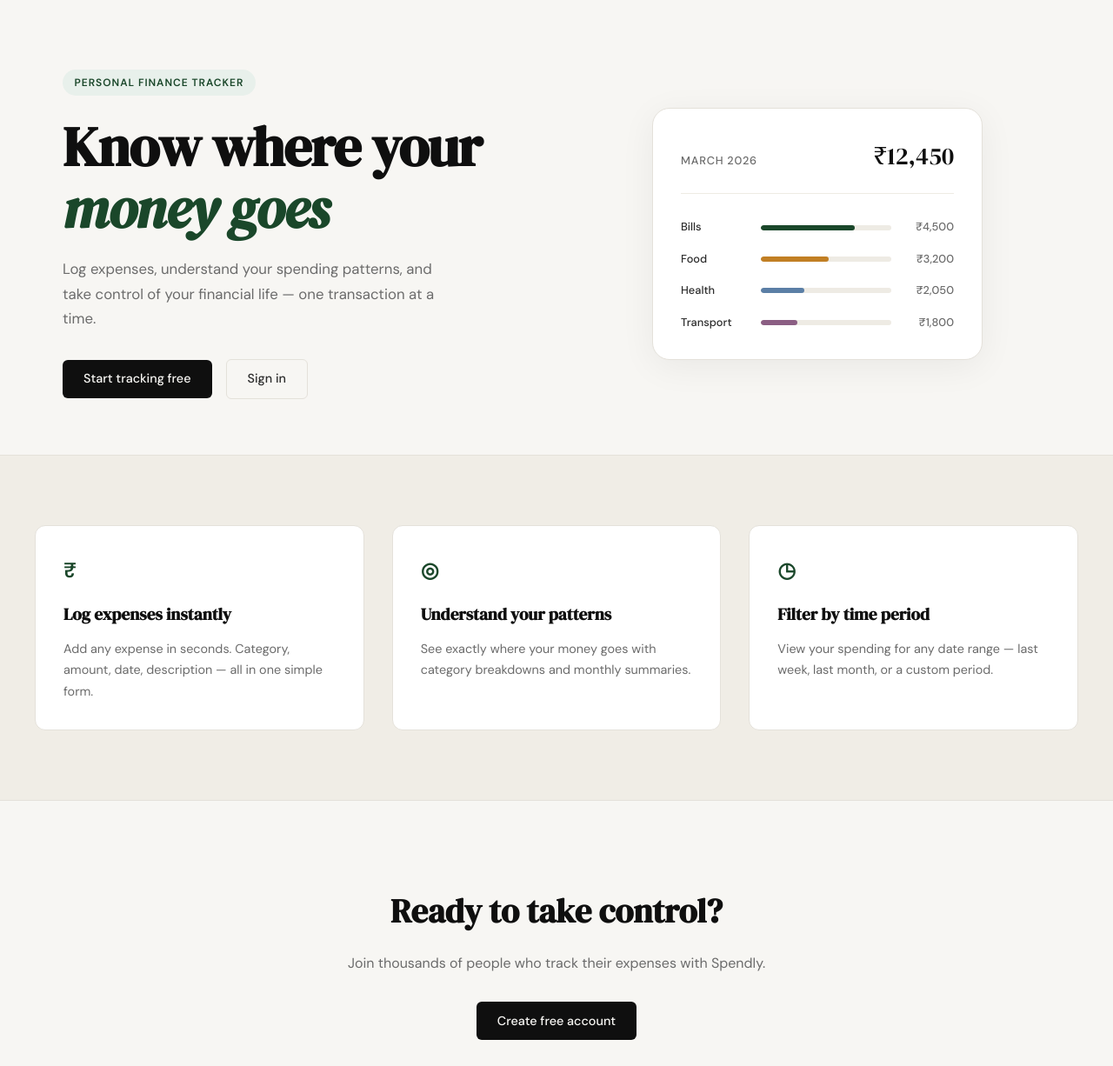
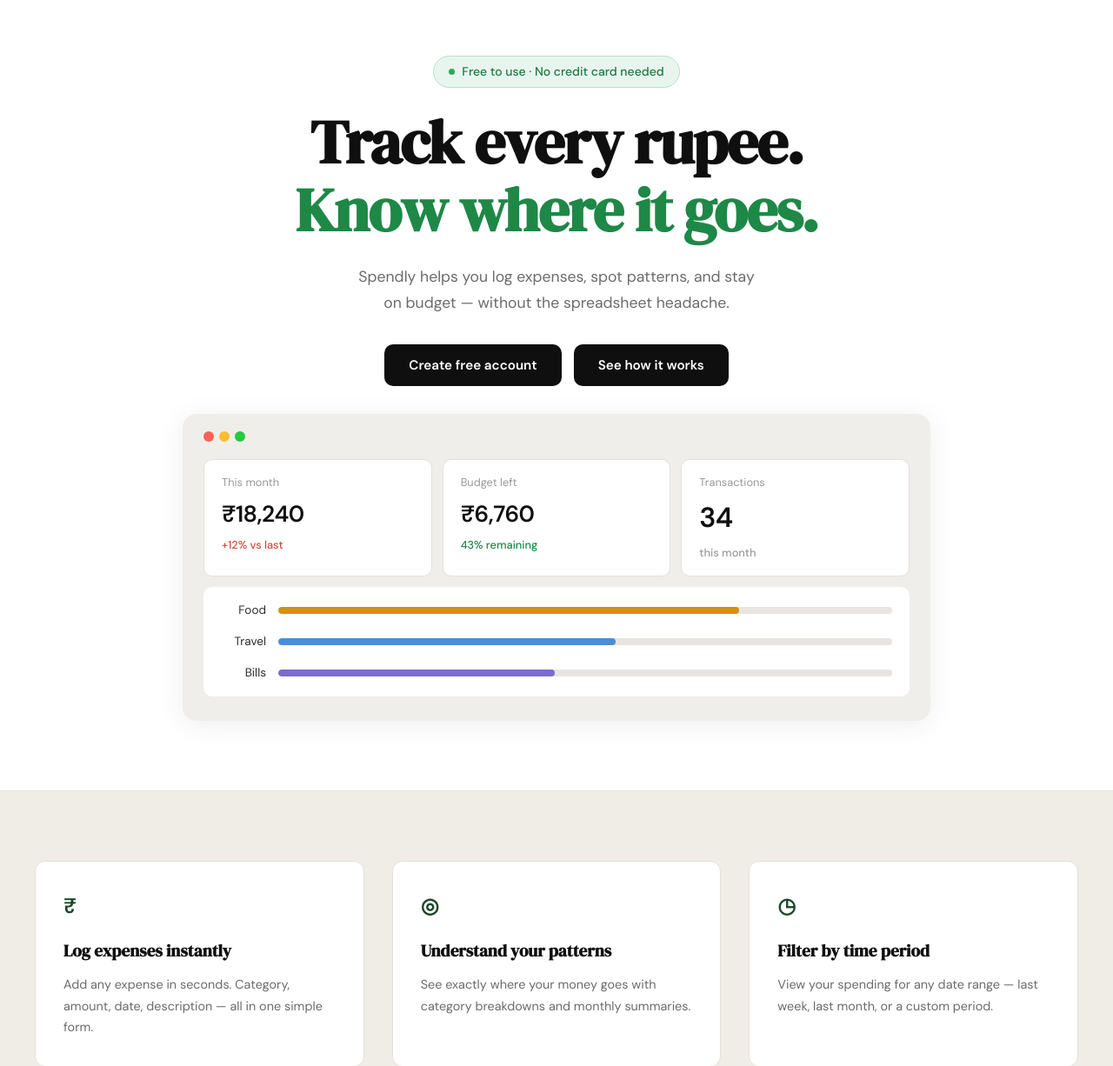
Before and after one commit to Pulkit12780/Spendly, a Flask app: page / in a window 1280 px wide. Shown: the part 61-1287 px from the top of the page at 87% size. Run offline with Flask 3, Linux system fonts and the light colour scheme.

Commit message:
landing page changes

```diff
--- /dev/null
+++ b/static/css/landing.css
@@ -0,0 +1,263 @@
+/* ------------------------------------------------------------------ */
+/* Hero (new centered layout)                                          */
+/* ------------------------------------------------------------------ */
+
+.hero-new {
+    background: #ffffff;
+    padding: 4rem 2rem 5rem;
+    text-align: center;
+}
+
+.hero-new-inner {
+    max-width: 860px;
+    margin: 0 auto;
+    display: flex;
+    flex-direction: column;
+    align-items: center;
+    gap: 1.5rem;
+}
+
+.hero-badge-new {
+    display: inline-flex;
+    align-items: center;
+    gap: 0.5rem;
+    background: #e8f5ee;
+    color: #1e7a40;
+    border: 1px solid #b6dfc8;
+    padding: 0.4rem 1.1rem;
+    border-radius: 999px;
+    font-size: 0.875rem;
+    font-weight: 500;
+}
+
+.hero-badge-dot {
+    width: 7px;
+    height: 7px;
+    background: #2aab5c;
+    border-radius: 50%;
+    flex-shrink: 0;
+}
+
+.hero-title-new {
+    font-family: var(--font-display);
+    font-size: clamp(2.8rem, 5.5vw, 4.5rem);
+    line-height: 1.1;
+    color: var(--ink);
+    letter-spacing: -0.02em;
+    margin-bottom: 0;
+}
+
+.hero-title-green {
+    display: block;
+    color: #1e8847;
+}
+
+.hero-subtitle-new {
+    font-size: 1.1rem;
+    color: var(--ink-muted);
+    line-height: 1.7;
+    max-width: 520px;
+}
+
+.hero-actions-new {
+    display: flex;
+    gap: 0.875rem;
+    justify-content: center;
+    margin-top: 0.5rem;
+}
+
+.hero-btn-dark {
+    display: inline-block;
+    background: var(--ink);
+    color: #ffffff;
+    padding: 0.75rem 1.75rem;
+    border-radius: 10px;
+    font-family: var(--font-body);
+    font-size: 0.95rem;
+    font-weight: 600;
+    text-decoration: none;
+    transition: background 0.2s;
+}
+
+.hero-btn-dark:hover { background: #2d2d2d; }
+
+/* ------------------------------------------------------------------ */
+/* Dashboard mock                                                      */
+/* ------------------------------------------------------------------ */
+
+.dash-mock {
+    width: 100%;
+    background: #f0eeea;
+    border-radius: 16px;
+    padding: 1.25rem 1.5rem 1.75rem;
+    margin-top: 0.5rem;
+    box-shadow: 0 4px 32px rgba(0, 0, 0, 0.07);
+    text-align: left;
+}
+
+.dash-dots {
+    display: flex;
+    gap: 6px;
+    margin-bottom: 1.25rem;
+}
+
+.dash-dot {
+    width: 12px;
+    height: 12px;
+    border-radius: 50%;
+}
+
+.dash-dot-red    { background: #ff5f57; }
+.dash-dot-yellow { background: #febc2e; }
+.dash-dot-green  { background: #28c840; }
+
+.dash-stats {
+    display: grid;
+    grid-template-columns: repeat(3, 1fr);
+    gap: 0.75rem;
+    margin-bottom: 0.75rem;
+}
+
+.dash-stat-card {
+    background: #ffffff;
+    border: 1px solid #e4e1da;
+    border-radius: 10px;
+    padding: 1rem 1.25rem;
+}
+
+.dash-stat-label {
+    font-size: 0.8rem;
+    color: #999;
+    margin-bottom: 0.3rem;
+}
+
+.dash-stat-value {
+    font-size: 1.65rem;
+    font-weight: 700;
+    color: var(--ink);
+    letter-spacing: -0.02em;
+    margin-bottom: 0.25rem;
+    font-family: var(--font-body);
+}
+
+.dash-stat-value-lg { font-size: 2rem; }
+
+.dash-stat-tag {
+    font-size: 0.8rem;
+    color: #999;
+    font-weight: 500;
+}
+
+.dash-tag-red   { color: #d14b3a; }
+.dash-tag-green { color: #1e8847; }
+
+.dash-bars {
+    background: #ffffff;
+    border-radius: 10px;
+    padding: 1rem 1.25rem;
+    display: flex;
+    flex-direction: column;
+    gap: 0.9rem;
+}
+
+.dash-bar-row {
+    display: grid;
+    grid-template-columns: 52px 1fr;
+    align-items: center;
+    gap: 0.875rem;
+}
+
+.dash-bar-label {
+    font-size: 0.85rem;
+    color: var(--ink-soft);
+    text-align: right;
+}
+
+.dash-bar-track {
+    height: 8px;
+    background: #e8e5e0;
+    border-radius: 999px;
+    overflow: hidden;
+}
+
+.dash-bar {
+    height: 100%;
+    border-radius: 999px;
+}
+
+/* ------------------------------------------------------------------ */
+/* Video modal                                                         */
+/* ------------------------------------------------------------------ */
+
+.modal-overlay {
+    position: fixed;
+    inset: 0;
+    background: rgba(0, 0, 0, 0.78);
+    display: flex;
+    align-items: center;
+    justify-content: center;
+    padding: 1.5rem;
+    z-index: 1000;
+    opacity: 0;
+    pointer-events: none;
+    transition: opacity 0.2s ease;
+}
+
+.modal-overlay.is-open {
+    opacity: 1;
+    pointer-events: auto;
+}
+
+.modal-box {
+    position: relative;
+    background: #000;
+    border-radius: 12px;
+    overflow: visible;
+    width: 100%;
+    max-width: 860px;
+    box-shadow: 0 24px 64px rgba(0, 0, 0, 0.6);
+}
+
+.modal-close {
+    position: absolute;
+    top: -2.5rem;
+    right: 0;
+    background: none;
+    border: none;
+    color: #ffffff;
+    font-size: 2rem;
+    line-height: 1;
+    cursor: pointer;
+    padding: 0.2rem 0.4rem;
+    opacity: 0.75;
+    transition: opacity 0.15s;
+}
+
+.modal-close:hover { opacity: 1; }
+
+.modal-video-wrap {
+    position: relative;
+    padding-bottom: 56.25%;
+    height: 0;
+    border-radius: 12px;
+    overflow: hidden;
+}
+
+.modal-video-wrap iframe {
+    position: absolute;
+    inset: 0;
+    width: 100%;
+    height: 100%;
+    border: 0;
+}
+
+/* ------------------------------------------------------------------ */
+/* Responsive                                                          */
+/* ------------------------------------------------------------------ */
+
+@media (max-width: 600px) {
+    .hero-new { padding: 3rem 1rem 3.5rem; }
+    .hero-actions-new { flex-direction: column; width: 100%; }
+    .hero-btn-dark { text-align: center; }
+    .dash-stats { grid-template-columns: 1fr; }
+}
--- a/templates/landing.html
+++ b/templates/landing.html
@@ -2,62 +2,80 @@
 
 {% block title %}Spendly — Track Every Rupee{% endblock %}
 
+{% block head %}
+<link rel="stylesheet" href="{{ url_for('static', filename='css/landing.css') }}">
+{% endblock %}
+
 {% block content %}
 
-<section class="hero">
-    <div class="hero-inner">
-        <div class="hero-badge">Personal Finance Tracker</div>
-        <h1 class="hero-title">
-            Know where your<br>
-            <em>money goes</em>
+<section class="hero-new">
+    <div class="hero-new-inner">
+
+        <div class="hero-badge-new">
+            <span class="hero-badge-dot"></span>
+            Free to use · No credit card needed
+        </div>
+
+        <h1 class="hero-title-new">
+            Track every rupee.<br>
+            <span class="hero-title-green">Know where it goes.</span>
         </h1>
-        <p class="hero-subtitle">
-            Log expenses, understand your spending patterns,
-            and take control of your financial life —
-            one transaction at a time.
+
+        <p class="hero-subtitle-new">
+            Spendly helps you log expenses, spot patterns, and stay<br>
+            on budget — without the spreadsheet headache.
         </p>
-        <div class="hero-actions">
-            <a href="{{ url_for('register') }}" class="btn-primary">Start tracking free</a>
-            <a href="{{ url_for('login') }}" class="btn-ghost">Sign in</a>
+
+        <div class="hero-actions-new">
+            <a href="{{ url_for('register') }}" class="hero-btn-dark">Create free account</a>
+            <a href="#" class="hero-btn-dark" id="see-how-btn">See how it works</a>
         </div>
-    </div>
-    <div class="hero-visual">
-        <div class="mock-card">
-            <div class="mock-card-header">
-                <span class="mock-label">March 2026</span>
-                <span class="mock-total">₹12,450</span>
+
+        <div class="dash-mock">
+            <div class="dash-dots">
+                <span class="dash-dot dash-dot-red"></span>
+                <span class="dash-dot dash-dot-yellow"></span>
+                <span class="dash-dot dash-dot-green"></span>
             </div>
-            <div class="mock-bars">
-                <div class="mock-bar-row">
-                    <span class="mock-cat">Bills</span>
-                    <div class="mock-bar-track">
-                        <div class="mock-bar" style="width: 72%"></div>
+            <div class="dash-stats">
+                <div class="dash-stat-card">
+                    <div class="dash-stat-label">This month</div>
+                    <div class="dash-stat-value">₹18,240</div>
+                    <div class="dash-stat-tag dash-tag-red">+12% vs last</div>
+                </div>
+                <div class="dash-stat-card">
+                    <div class="dash-stat-label">Budget left</div>
+                    <div class="dash-stat-value">₹6,760</div>
+                    <div class="dash-stat-tag dash-tag-green">43% remaining</div>
+                </div>
+                <div class="dash-stat-card">
+                    <div class="dash-stat-label">Transactions</div>
+                    <div class="dash-stat-value dash-stat-value-lg">34</div>
+                    <div class="dash-stat-tag">this month</div>
+                </div>
+            </div>
+            <div class="dash-bars">
+                <div class="dash-bar-row">
+                    <span class="dash-bar-label">Food</span>
+                    <div class="dash-bar-track">
+                        <div class="dash-bar" style="width: 75%; background: #d4900f;"></div>
                     </div>
-                    <span class="mock-amt">₹4,500</span>
                 </div>
-                <div class="mock-bar-row">
-                    <span class="mock-cat">Food</span>
-                    <div class="mock-bar-track">
-                        <div class="mock-bar mock-bar-2" style="width: 52%"></div>
+                <div class="dash-bar-row">
+                    <span class="dash-bar-label">Travel</span>
+                    <div class="dash-bar-track">
+                        <div class="dash-bar" style="width: 55%; background: #4a8fd4;"></div>
                     </div>
-                    <span class="mock-amt">₹3,200</span>
                 </div>
-                <div class="mock-bar-row">
-                    <span class="mock-cat">Health</span>
-                    <div class="mock-bar-track">
-                        <div class="mock-bar mock-bar-3" style="width: 33%"></div>
+                <div class="dash-bar-row">
+                    <span class="dash-bar-label">Bills</span>
+                    <div class="dash-bar-track">
+                        <div class="dash-bar" style="width: 45%; background: #7b6dc9;"></div>
                     </div>
-                    <span class="mock-amt">₹2,050</span>
-                </div>
-                <div class="mock-bar-row">
-                    <span class="mock-cat">Transport</span>
-                    <div class="mock-bar-track">
-                        <div class="mock-bar mock-bar-4" style="width: 28%"></div>
-                    </div>
-                    <span class="mock-amt">₹1,800</span>
                 </div>
             </div>
         </div>
+
     </div>
 </section>
 
@@ -89,4 +107,62 @@
     </div>
 </section>
 
+<!-- Video modal -->
+<div id="video-modal" class="modal-overlay" aria-hidden="true">
+    <div class="modal-box">
+        <button class="modal-close" id="modal-close" aria-label="Close video">&times;</button>
+        <div class="modal-video-wrap">
+            <iframe
+                id="modal-iframe"
+                src=""
+                data-src="https://www.youtube.com/embed/-Lt-ntUDj-g"
+                title="Spendly — see how it works"
+                frameborder="0"
+                allow="accelerometer; autoplay; clipboard-write; encrypted-media; gyroscope; picture-in-picture"
+                allowfullscreen
+            ></iframe>
+        </div>
+    </div>
+</div>
+
 {% endblock %}
+
+{% block scripts %}
+<script>
+(function () {
+    var modal    = document.getElementById('video-modal');
+    var iframe   = document.getElementById('modal-iframe');
+    var openBtn  = document.getElementById('see-how-btn');
+    var closeBtn = document.getElementById('modal-close');
+
+    function openModal() {
+        iframe.src = iframe.dataset.src;
+        modal.classList.add('is-open');
+        modal.setAttribute('aria-hidden', 'false');
+        document.body.style.overflow = 'hidden';
+    }
+
+    function closeModal() {
+        iframe.src = '';
+        modal.classList.remove('is-open');
+        modal.setAttribute('aria-hidden', 'true');
+        document.body.style.overflow = '';
+    }
+
+    openBtn.addEventListener('click', function (e) {
+        e.preventDefault();
+        openModal();
+    });
+
+    closeBtn.addEventListener('click', closeModal);
+
+    modal.addEventListener('click', function (e) {
+        if (e.target === modal) closeModal();
+    });
+
+    document.addEventListener('keydown', function (e) {
+        if (e.key === 'Escape' && modal.classList.contains('is-open')) closeModal();
+    });
+}());
+</script>
+{% endblock %}
```
